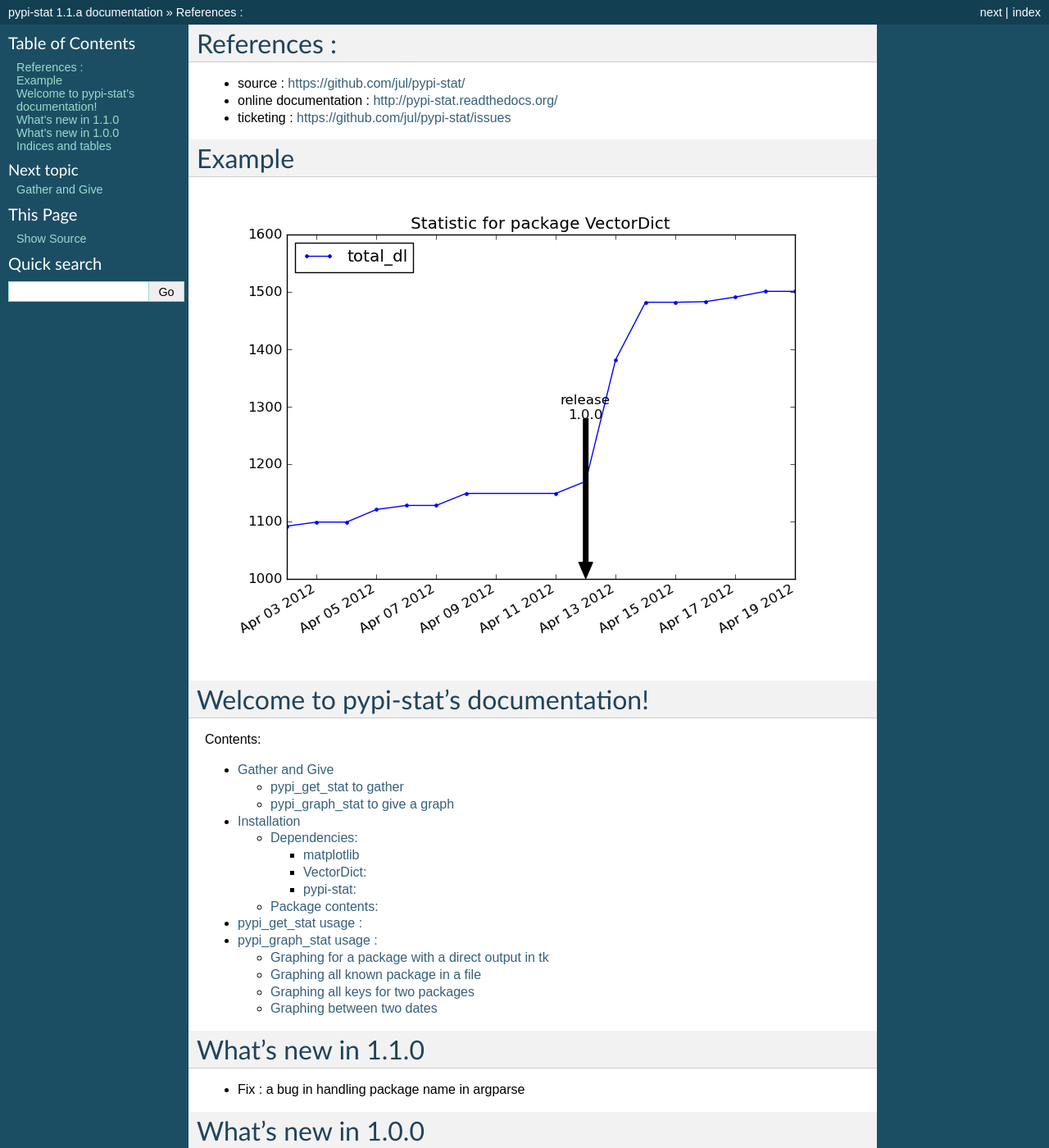
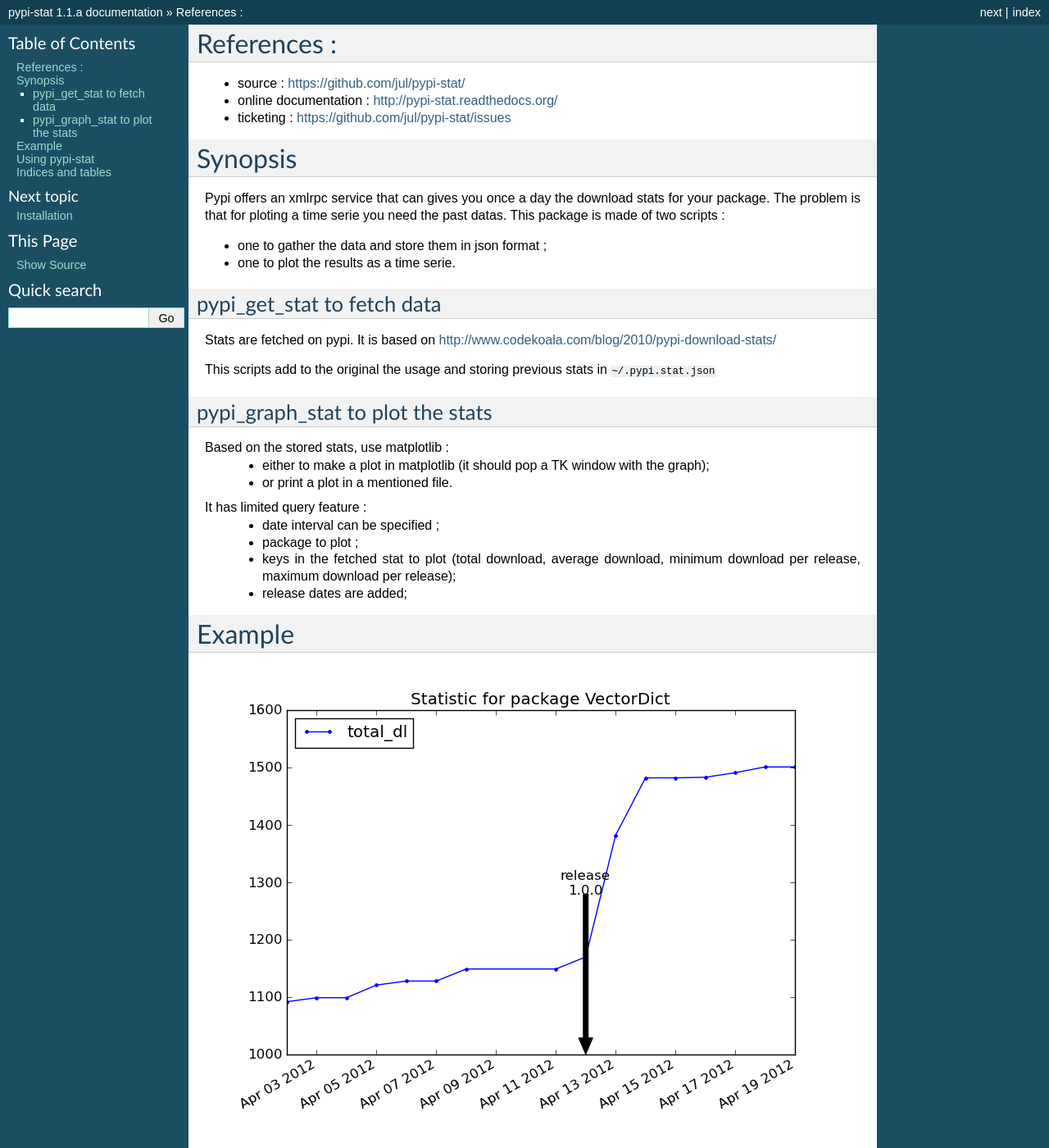
Before and after one commit to jul/pypi-stat, a Sphinx documentation site: the page built from docs/source/index.rst, in a window 1280 px wide and 1400 px high. Shown: the whole window at 82% size. Built offline with Sphinx 7.4.7, drawn with Linux system fonts in a browser that asks for light colours; some of the changed text lies outside the part shown.

Commit message:
making the docs more digest

```diff
--- a/docs/source/index.rst
+++ b/docs/source/index.rst
@@ -11,34 +11,51 @@ References :
 * online documentation : http://pypi-stat.readthedocs.org/
 * ticketing : https://github.com/jul/pypi-stat/issues
 
+Synopsis
+========
+
+Pypi offers an xmlrpc service that can gives you once a day the download stats
+for your package.  The problem is that for ploting a time serie you need the
+past datas. This package is made of two scripts :
+
+* one to gather the data and store them in json format ;
+* one to plot the results as a time serie.
+
+pypi_get_stat to fetch data
+***************************
+
+Stats are fetched on pypi. It is based on http://www.codekoala.com/blog/2010/pypi-download-stats/
+
+This scripts add to the original the usage and storing previous stats in ``~/.pypi.stat.json``
+
+pypi_graph_stat to plot the stats
+*********************************
+
+Based on the stored stats, use matplotlib :
+ * either to make a plot in matplotlib (it should pop a TK window with the graph);
+ * or print a plot in a mentioned file.
+
+It has limited query feature :
+ * date interval can be specified ;
+ * package to plot ;
+ * keys in the fetched stat to plot (total download, average download, minimum download per release, maximum download per release);
+ * release dates are added;
+
+
 Example
 =======
 
 ..  image:: image/sample1.png
 
-Welcome to pypi-stat's documentation!
-=====================================
+Using pypi-stat
+===============
 
 Contents:
 
 .. toctree::
-    use
     installation
     usage
-
-
-What's new in 1.1.0
-===================
-
-* Fix : a bug in handling package name in argparse
-
-What's new in 1.0.0
-===================
-
-* Fix : lots of bug of rendering
-* Add : docs
-* Add : autoguessing of package name from the previous stats when graphing
-* Fix : now all plots are sharing the same timeline
+    new
 
 
 Indices and tables
--- a/docs/source/use.rst
+++ /dev/null
@@ -1,29 +0,0 @@
-Gather and Give
-===============
-
-This package is composed of 2 scripts that have two distincts missions : one to
-fetch stats and store the data in json format, the other to use the previous
-stats to graph the result.
-
-pypi_get_stat to gather
-***********************
-
-Stats are fetched on pypi. It is based on http://www.codekoala.com/blog/2010/pypi-download-stats/
-
-The added value consists in
- * using an optparse to have an usage;
- * storing data in the form of a json in ~/.pypi.stat.json.
-
-Each stats are daily based so it is useless to call it more than once a day.
-
-pypi_graph_stat to give a graph
-*******************************
-
-Based on the stored stats, use matplotlib :
- * either to make a graph in matplotlib (it should pop a TK window with the graph) ;
- * or print a the graph in a mentioned file
-
-It has limited query feature :
- * date interval can be specified ;
- * package to plot ;
- * keys in the stat to plot
```
Also changed, not shown: docs/source/installation.rst (+8 -1 lines), docs/source/new.rst (added, +19 -0 lines), docs/source/usage.rst (+13 -9 lines).
